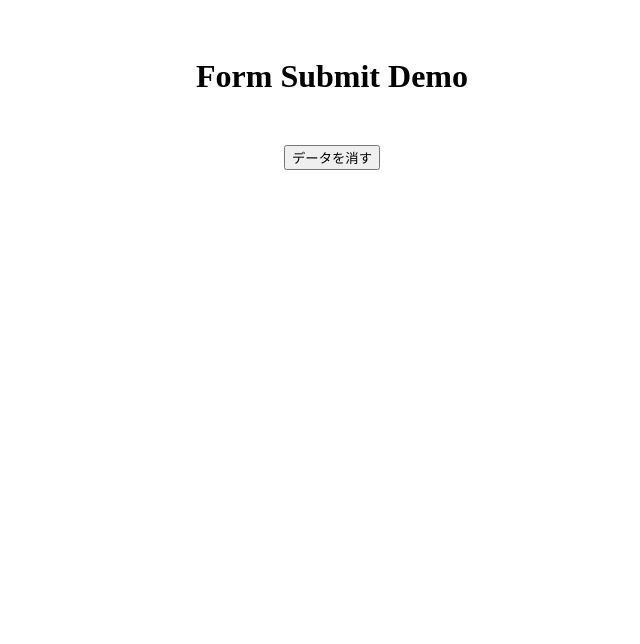
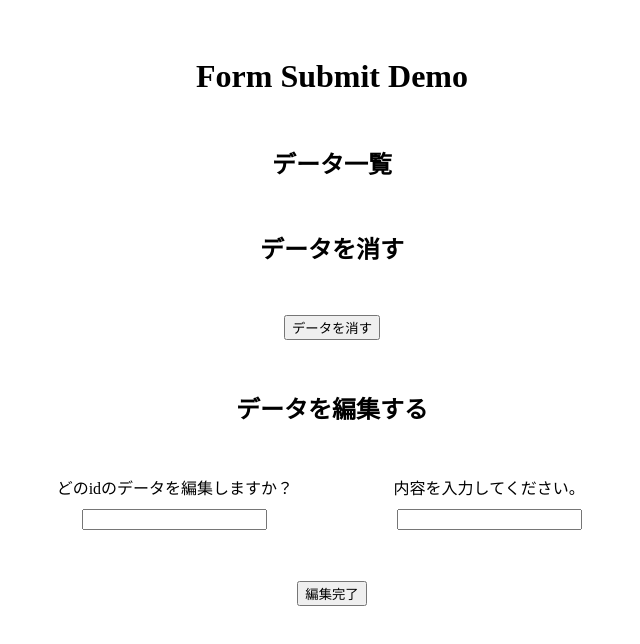
Before and after one commit to kotaro-caffeinism/form-submit-demo, a website: page index.html in a window 1280 px wide. Shown: the whole page, without its empty margins (308-948 px from the left). Drawn offline with Linux system fonts and the light colour scheme; no server answers.

Commit message:
add patch method

```diff
--- a/index.html
+++ b/index.html
@@ -10,9 +10,25 @@
   </head>
   <body>
     <h1>Form Submit Demo</h1>
+    <h2>データ一覧</h2>
     <section id="data"></section>
+    <h2>データを消す</h2>
     <form method="post" action="/?_method=DELETE">
       <input type="submit" value="データを消す" />
     </form>
+    <h2>データを編集する</h2>
+    <form class="patch" method="post" action="/?_method=PATCH">
+      <section class="patch-input">
+        <section>
+          <label for="name">どのidのデータを編集しますか？</label>
+          <input type="number" name="id" />
+        </section>
+        <section>
+          <label for="name">内容を入力してください。</label>
+          <input type="text" name="contents" />
+        </section>
+      </section>
+      <button type="submit">編集完了</button>
+    </form>
   </body>
 </html>
--- a/public/style.css
+++ b/public/style.css
@@ -9,16 +9,47 @@ h1 {
   text-align: center;
 }
 
-form {
+h2 {
   width: 90%;
   margin: 0 auto;
+  margin-bottom: 50px;
   text-align: center;
 }
 
-section {
+form {
   width: 60%;
   margin: 0 auto;
   margin-bottom: 50px;
+  text-align: center;
+}
+
+form.post {
+  margin-bottom: 5rem;
+}
+
+form.patch {
+  width: 90%;
+}
+
+section.patch-input {
+  display: flex;
+  margin-bottom: 3rem;
+}
+
+form section {
+  margin: 0 auto;
+  margin-bottom: 3px;
+}
+
+form section label {
+  display: block;
+  margin-bottom: 10px;
+}
+
+section {
+  margin: 0 auto;
+  margin-bottom: 50px;
+  width: 60%;
 }
 
 section article {
```
Also changed, not shown: server/index.js (+9 -1 lines).
